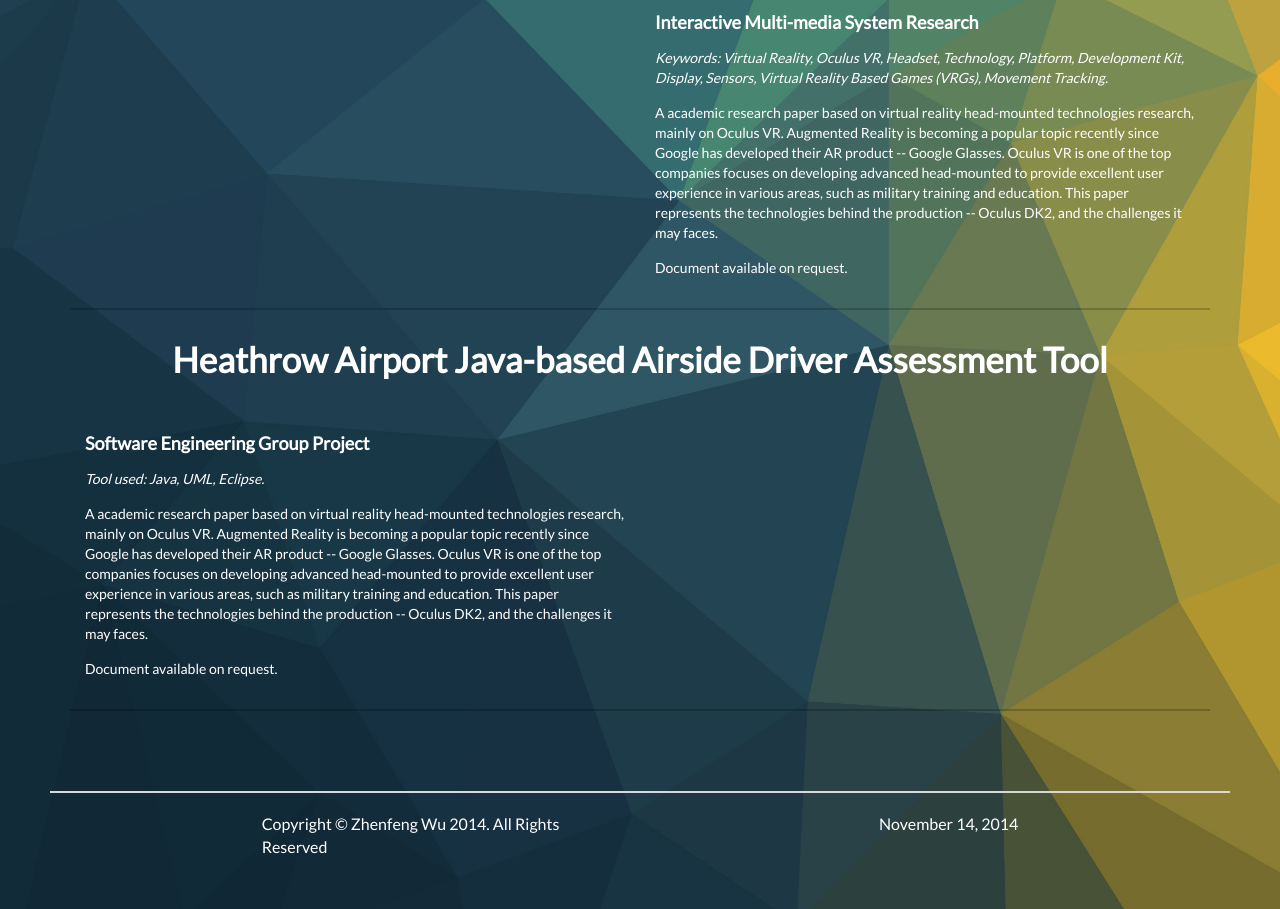
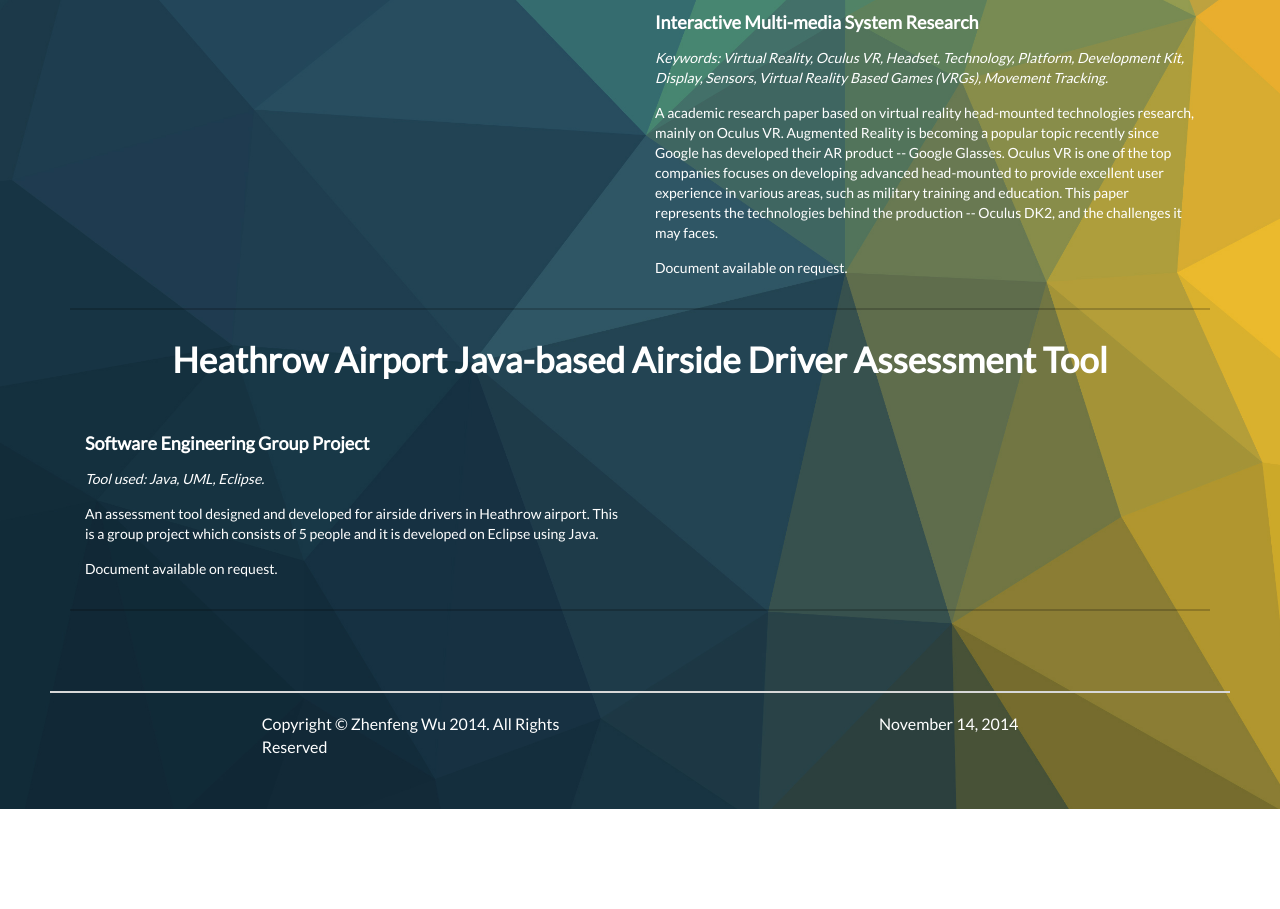
Before and after one commit to 7168581/PersonalWebpage, a plain HTML site: page projects_english.html in a window 1280 px wide. Shown: the part 1132-2041 px from the top of the page. After the commit the page ends 1941 px from the top, so only its background shows below. Drawn offline with Linux system fonts and the light colour scheme.

Commit message:
addition
- add basic description to the fourth project

```diff
--- a/projects_english.html
+++ b/projects_english.html
@@ -166,7 +166,7 @@
 						Tool used: Java, UML, Eclipse.
 					</div>
 					<div>
-						A academic research paper based on virtual reality head-mounted technologies research, mainly on Oculus VR. Augmented Reality is becoming a popular topic recently since Google has developed their AR product -- Google Glasses. Oculus VR is one of the top companies focuses on developing advanced head-mounted to provide excellent user experience in various areas, such as military training and education. This paper represents the technologies behind the production -- Oculus DK2, and the challenges it may faces.
+						An assessment tool designed and developed for airside drivers in Heathrow airport. This is a group project which consists of 5 people and it is developed on Eclipse using Java.
 					</div>
 					<div>
 						Document available on request.
```
